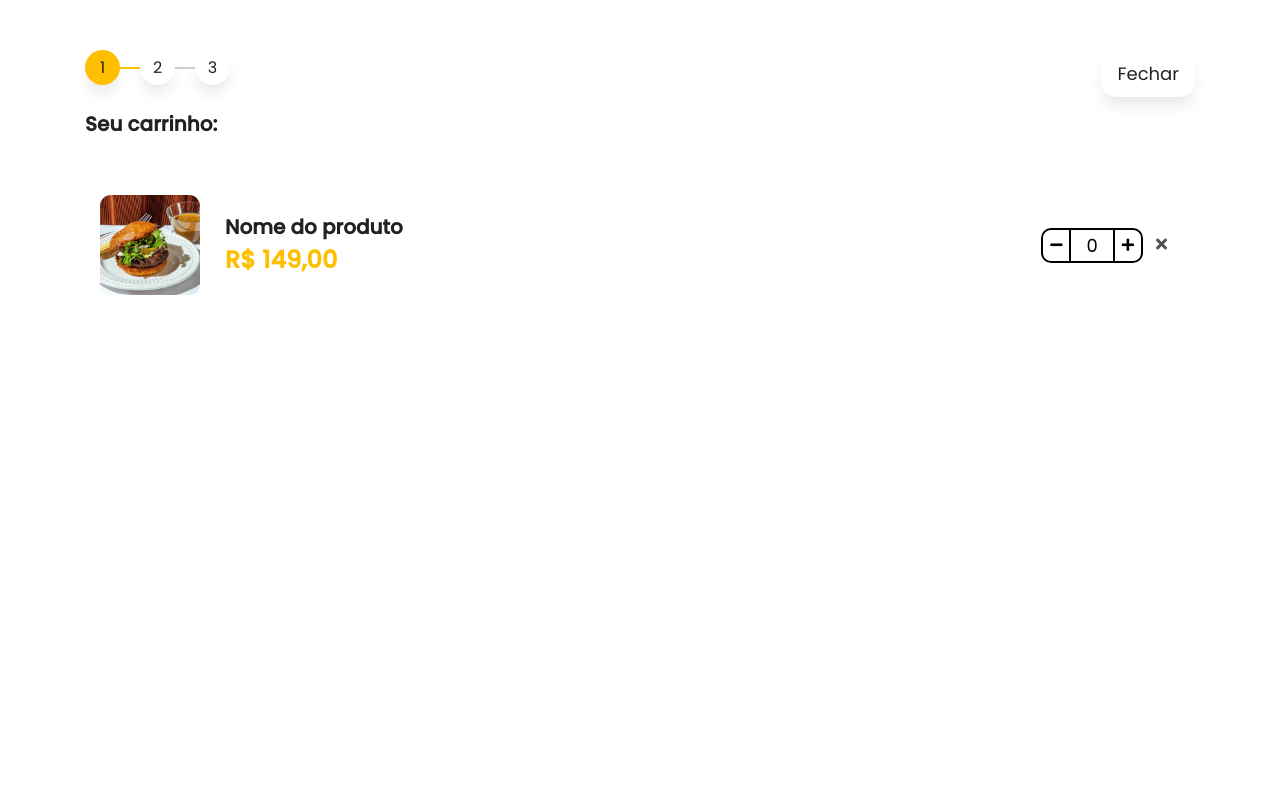
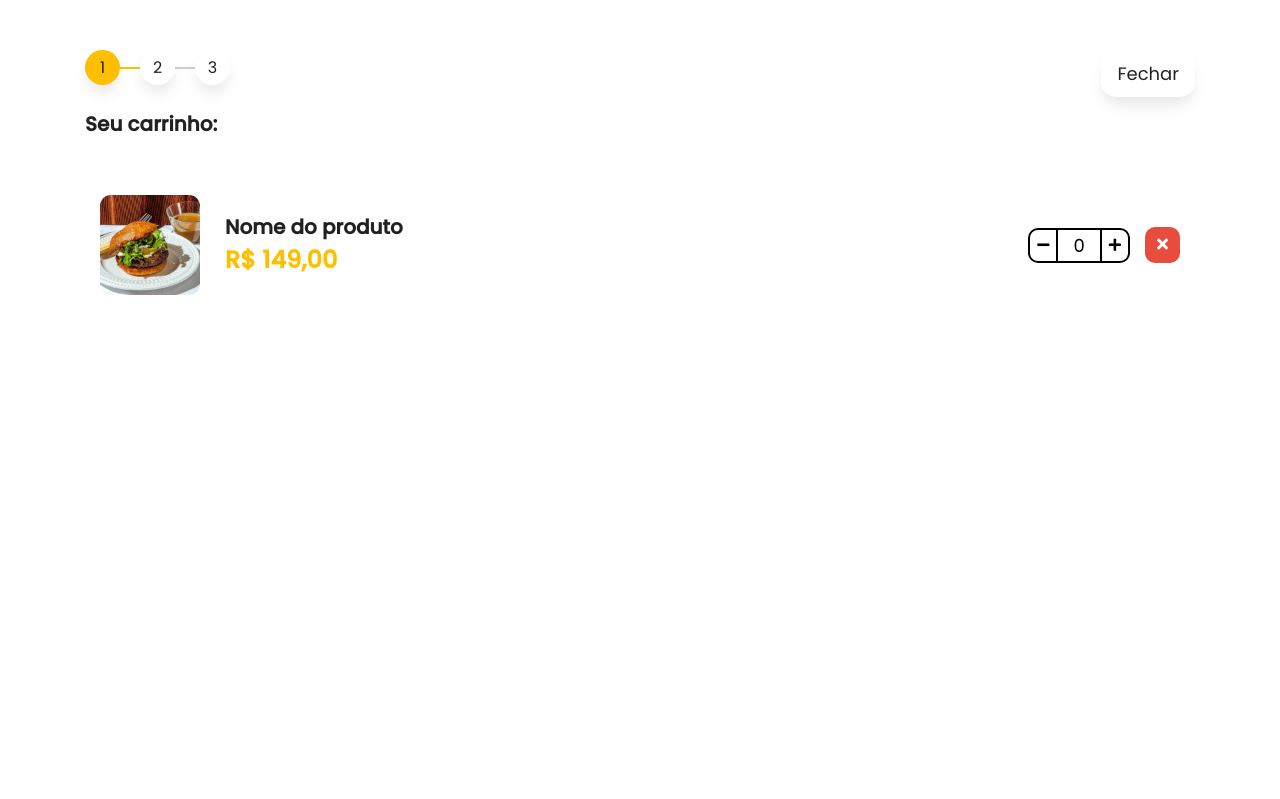
Before and after one commit to JoaoChaves65/cardapio, a plain HTML site: page index.html in a window 1280 px wide. Shown: the top 799 px of the page. Drawn offline with Linux system fonts and the light colour scheme.

Commit message:
Criando estilização do botão de remover

```diff
--- a/css/main.css
+++ b/css/main.css
@@ -584,3 +584,13 @@ footer{
     justify-content: center;
     align-items: center;
 }
+
+.btn-remove{
+    border: 2px solid var(--color-red);
+    font-size: 16px;
+    padding: 4px 10px;
+    border-radius: 10px;
+    color: var(--color-white);
+    background-color: var(--color-red);
+    margin-left: 15px;
+}
```
